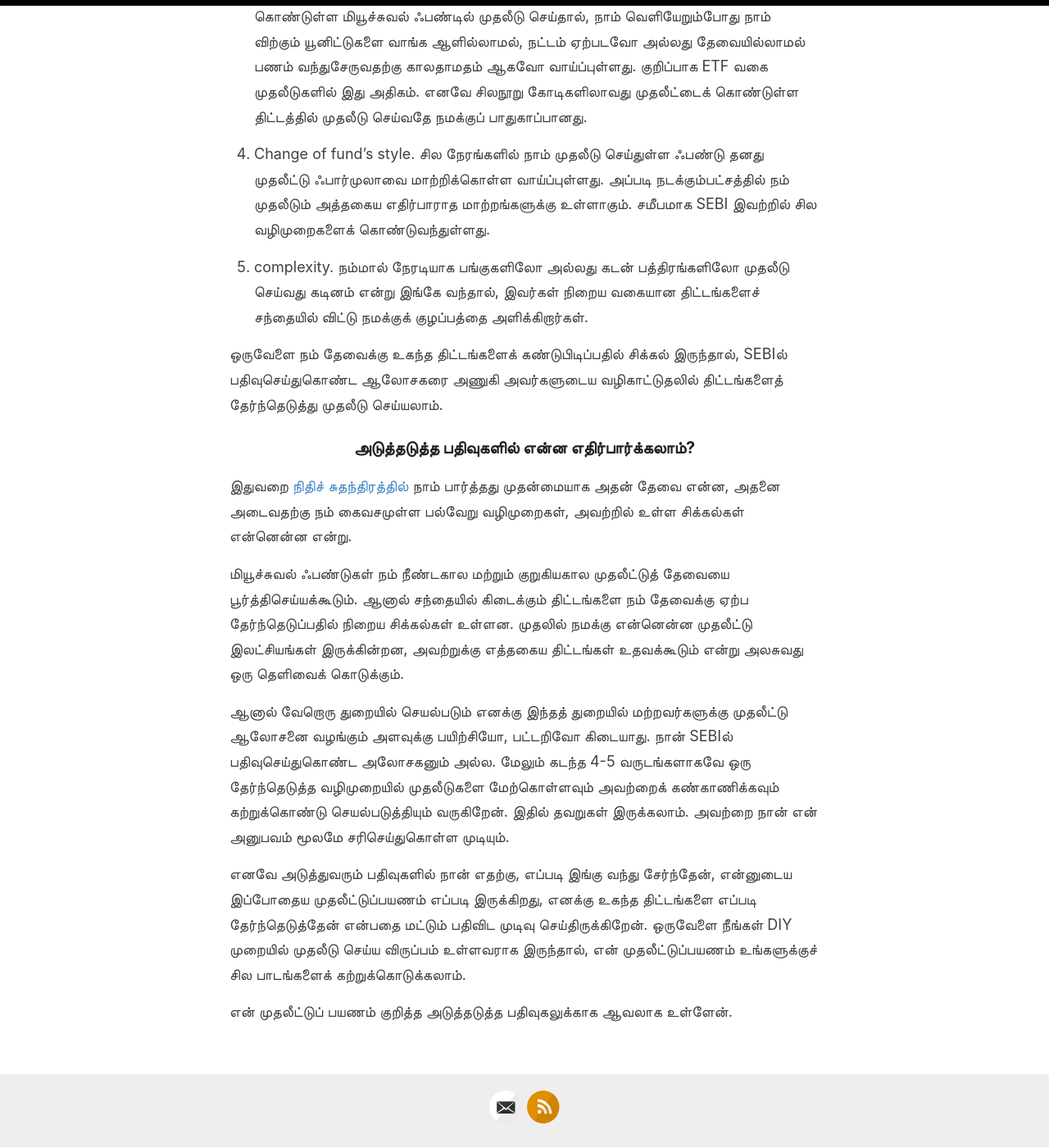
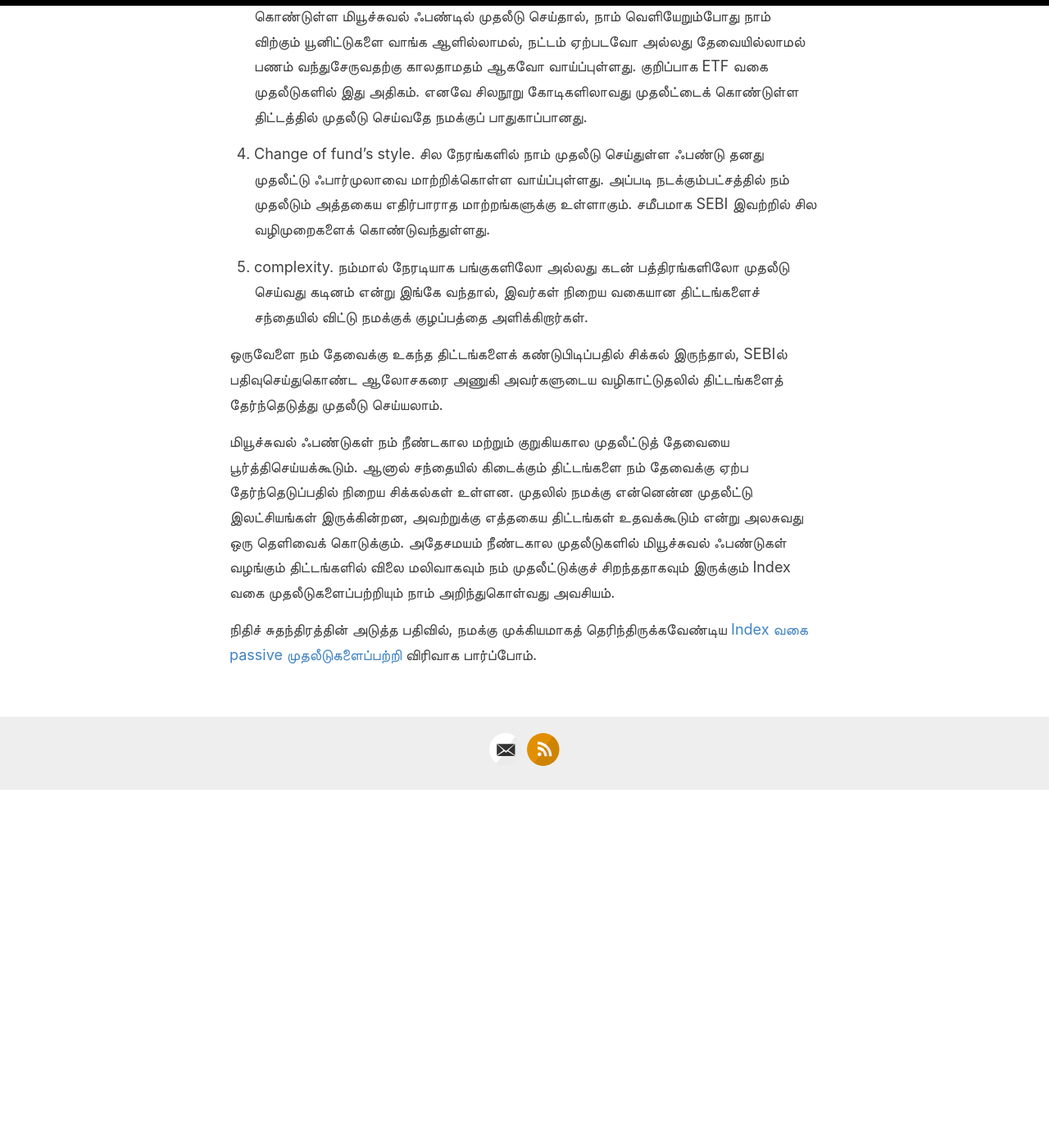
Before and after one commit to sunthiru/thiru.blog, a Jekyll site: the page built from _pages/_posts/2022-11-09-16.md, in a window 1280 px wide and 1400 px high, scrolled down 3545 px. Shown: the whole window at 82% size. Built offline with Jekyll 4.4.1, drawn with Linux system fonts in a browser that asks for light colours; after the commit the page ends 4509 px from its top, so only the background shows below that.

Commit message:
added index funds

```diff
--- a/_pages/_posts/2022-11-09-16.md
+++ b/_pages/_posts/2022-11-09-16.md
@@ -62,14 +62,6 @@ categories: [நிதிச் சுதந்திரம், நிதி ச
 
 ஒருவேளை நம் தேவைக்கு உகந்த திட்டங்களைக் கண்டுபிடிப்பதில் சிக்கல் இருந்தால், SEBIல் பதிவுசெய்துகொண்ட ஆலோசகரை அணுகி அவர்களுடைய வழிகாட்டுதலில் திட்டங்களைத் தேர்ந்தெடுத்து முதலீடு செய்யலாம்.
 
-### அடுத்தடுத்த பதிவுகளில் என்ன எதிர்பார்க்கலாம்?
+மியூச்சுவல் ஃபண்டுகள் நம் நீண்டகால மற்றும் குறுகியகால முதலீட்டுத் தேவையை பூர்த்திசெய்யக்கூடும். ஆனால் சந்தையில் கிடைக்கும் திட்டங்களை நம் தேவைக்கு ஏற்ப தேர்ந்தெடுப்பதில் நிறைய சிக்கல்கள் உள்ளன. முதலில் நமக்கு என்னென்ன முதலீட்டு இலட்சியங்கள் இருக்கின்றன, அவற்றுக்கு எத்தகைய திட்டங்கள் உதவக்கூடும் என்று அலசுவது ஒரு தெளிவைக் கொடுக்கும். அதேசமயம் நீண்டகால முதலீடுகளில் மியூச்சுவல் ஃபண்டுகள் வழங்கும் திட்டங்களில் விலை மலிவாகவும் நம் முதலீட்டுக்குச் சிறந்ததாகவும் இருக்கும் Index வகை முதலீடுகளைப்பற்றியும் நாம் அறிந்துகொள்வது அவசியம்.
 
-இதுவறை [நிதிச் சுதந்திரத்தில்](/categories/#நிதிச் சுதந்திரம்) நாம் பார்த்தது முதன்மையாக அதன் தேவை என்ன, அதனை அடைவதற்கு நம் கைவசமுள்ள பல்வேறு வழிமுறைகள், அவற்றில் உள்ள சிக்கல்கள் என்னென்ன என்று.
-
-மியூச்சுவல் ஃபண்டுகள் நம் நீண்டகால மற்றும் குறுகியகால முதலீட்டுத் தேவையை பூர்த்திசெய்யக்கூடும். ஆனால் சந்தையில் கிடைக்கும் திட்டங்களை நம் தேவைக்கு ஏற்ப தேர்ந்தெடுப்பதில் நிறைய சிக்கல்கள் உள்ளன. முதலில் நமக்கு என்னென்ன முதலீட்டு இலட்சியங்கள் இருக்கின்றன, அவற்றுக்கு எத்தகைய திட்டங்கள் உதவக்கூடும் என்று அலசுவது ஒரு தெளிவைக் கொடுக்கும்.
-
-ஆனால் வேறொரு துறையில் செயல்படும் எனக்கு இந்தத் துறையில் மற்றவர்களுக்கு முதலீட்டு ஆலோசனை வழங்கும் அளவுக்கு பயிற்சியோ, பட்டறிவோ கிடையாது. நான் SEBIல் பதிவுசெய்துகொண்ட அலோசகனும் அல்ல. மேலும் கடந்த 4-5 வருடங்களாகவே ஒரு தேர்ந்தெடுத்த வழிமுறையில் முதலீடுகளை மேற்கொள்ளவும் அவற்றைக் கண்காணிக்கவும் கற்றுக்கொண்டு செயல்படுத்தியும் வருகிறேன். இதில் தவறுகள் இருக்கலாம். அவற்றை நான் என் அனுபவம் மூலமே சரிசெய்துகொள்ள முடியும்.
-
-எனவே அடுத்துவரும் பதிவுகளில் நான் எதற்கு, எப்படி இங்கு வந்து சேர்ந்தேன், என்னுடைய இப்போதைய முதலீட்டுப்பயணம் எப்படி இருக்கிறது, எனக்கு உகந்த திட்டங்களை எப்படி தேர்ந்தெடுத்தேன் என்பதை மட்டும் பதிவிட முடிவு செய்திருக்கிறேன். ஒருவேளை நீங்கள் DIY முறையில் முதலீடு செய்ய விருப்பம் உள்ளவராக இருந்தால், என் முதலீட்டுப்பயணம் உங்களுக்குச் சில பாடங்களைக் கற்றுக்கொடுக்கலாம்.
-
-என் முதலீட்டுப் பயணம் குறித்த அடுத்தடுத்த பதிவுகலுக்காக ஆவலாக உள்ளேன்.
+நிதிச் சுதந்திரத்தின் அடுத்த பதிவில், நமக்கு முக்கியமாகத் தெரிந்திருக்கவேண்டிய [Index வகை passive முதலீடுகளைப்பற்றி](/19)  விரிவாக பார்ப்போம்.
```
Also changed, not shown: _pages/_posts/2023-02-11-19.md (added, +66 -0 lines).
